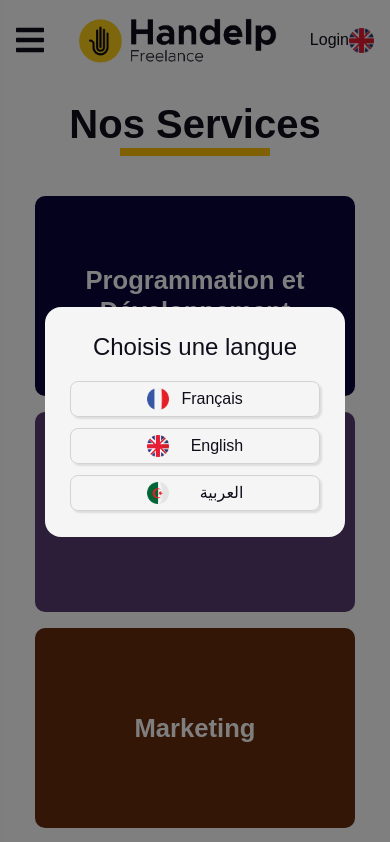
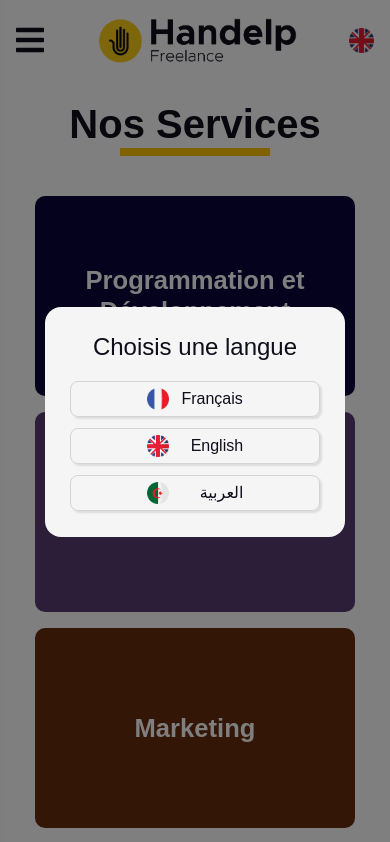
Before and after one commit to jugurthakcm/freelance-plateform, a React (Create React App) app: page /services in a window 390 px wide. Shown: the top 842 px of the page. Built offline with nearby package versions, Linux system fonts and the light colour scheme; a web font is replaced by a local one.

Commit message:
Fixing typo

```diff
--- a/src/components/Navbar.js
+++ b/src/components/Navbar.js
@@ -106,7 +106,7 @@ const Navbar = () => {
           </Link>
         </div>
         <div className="navbar__authLinks d-flex">
-          <Link to="/login" className="navbar__linkLogin">
+          <Link to="/login" className="navbar__linkLogin d-sm-inline d-none">
             <FormattedMessage id="navbar.login" />
           </Link>
           <Link to="/register" className="navbar__linkRegister">
--- a/src/i18n/content/english.js
+++ b/src/i18n/content/english.js
@@ -35,7 +35,7 @@ const englishContent = {
       forgetPassword: 'Forgot password',
       button: 'Login',
       footer: {
-        text: "If you don't have an account,",
+        text: "If you don't have an account",
         link: 'Register here',
       },
     },
--- a/src/i18n/content/french.js
+++ b/src/i18n/content/french.js
@@ -35,7 +35,7 @@ const frenchContent = {
       forgetPassword: 'Mot de passe oublié',
       button: 'Connexion',
       footer: {
-        text: "Si vous n'avez pas de compte,",
+        text: "Si vous n'avez pas de compte",
         link: 'Inscrivez-vous',
       },
     },
```
Also changed, not shown: 1 other file (tests, documents, lock files or other folders).
